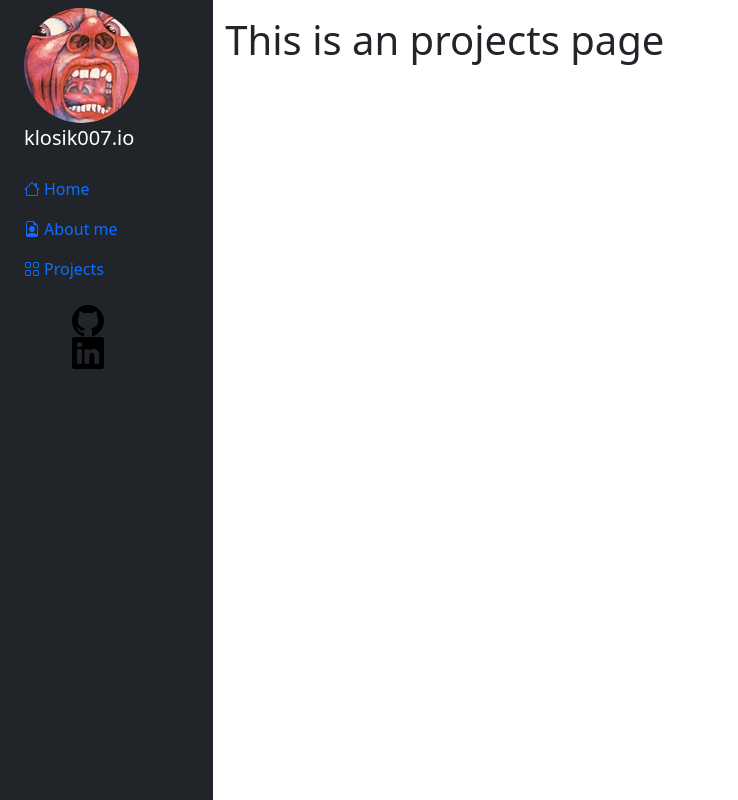
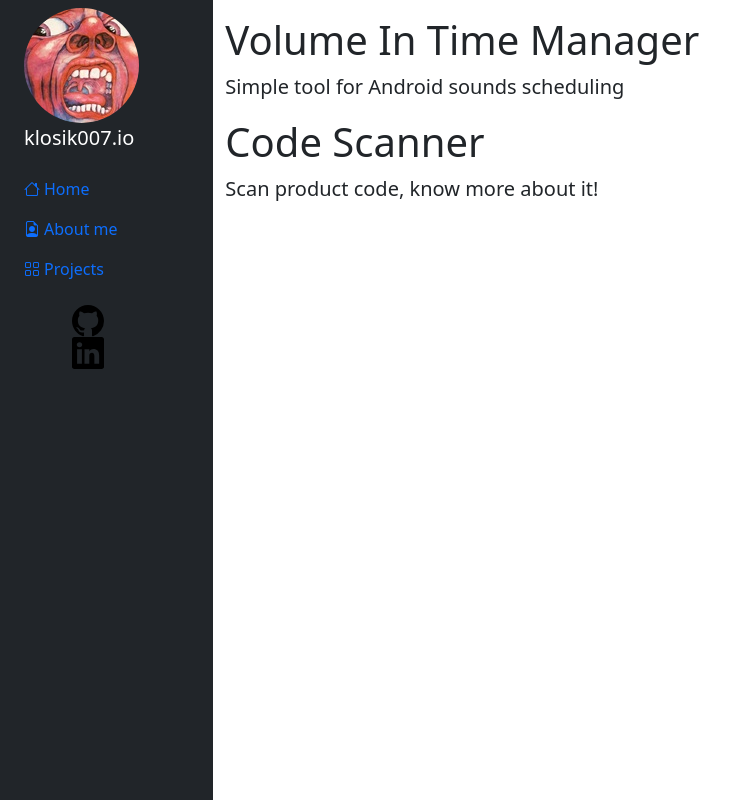
Before and after one commit to klosik007/klosik007.io, a Vue app: page /projects in a window 1280 px wide. Shown: the whole page, without its empty margins (0-738 px from the left). Built offline with nearby package versions, Linux system fonts and the light colour scheme.

Commit message:
Projects section

```diff
--- /dev/null
+++ b/src/components/TheProjects.vue
@@ -0,0 +1,16 @@
+<script setup lang="ts">
+
+</script>
+
+<template>
+    <div id="volumeInTimeManager">
+        <h1>Volume In Time Manager</h1>
+        <p class="lead">Simple tool for Android sounds scheduling</p>
+
+
+    </div>
+    <div id="codeScanner">
+        <h1>Code Scanner</h1>
+        <p class="lead">Scan product code, know more about it!</p>
+    </div>
+</template>
--- a/src/views/ProjectsView.vue
+++ b/src/views/ProjectsView.vue
@@ -1,8 +1,9 @@
 <script setup lang='ts'>
+  import TheProjects from '../components/TheProjects.vue'
 </script>
 
 <template>
-      <div>
-    <h1>This is an projects page</h1>
-  </div>
+  <main>
+    <TheProjects />
+  </main>
 </template>
```
